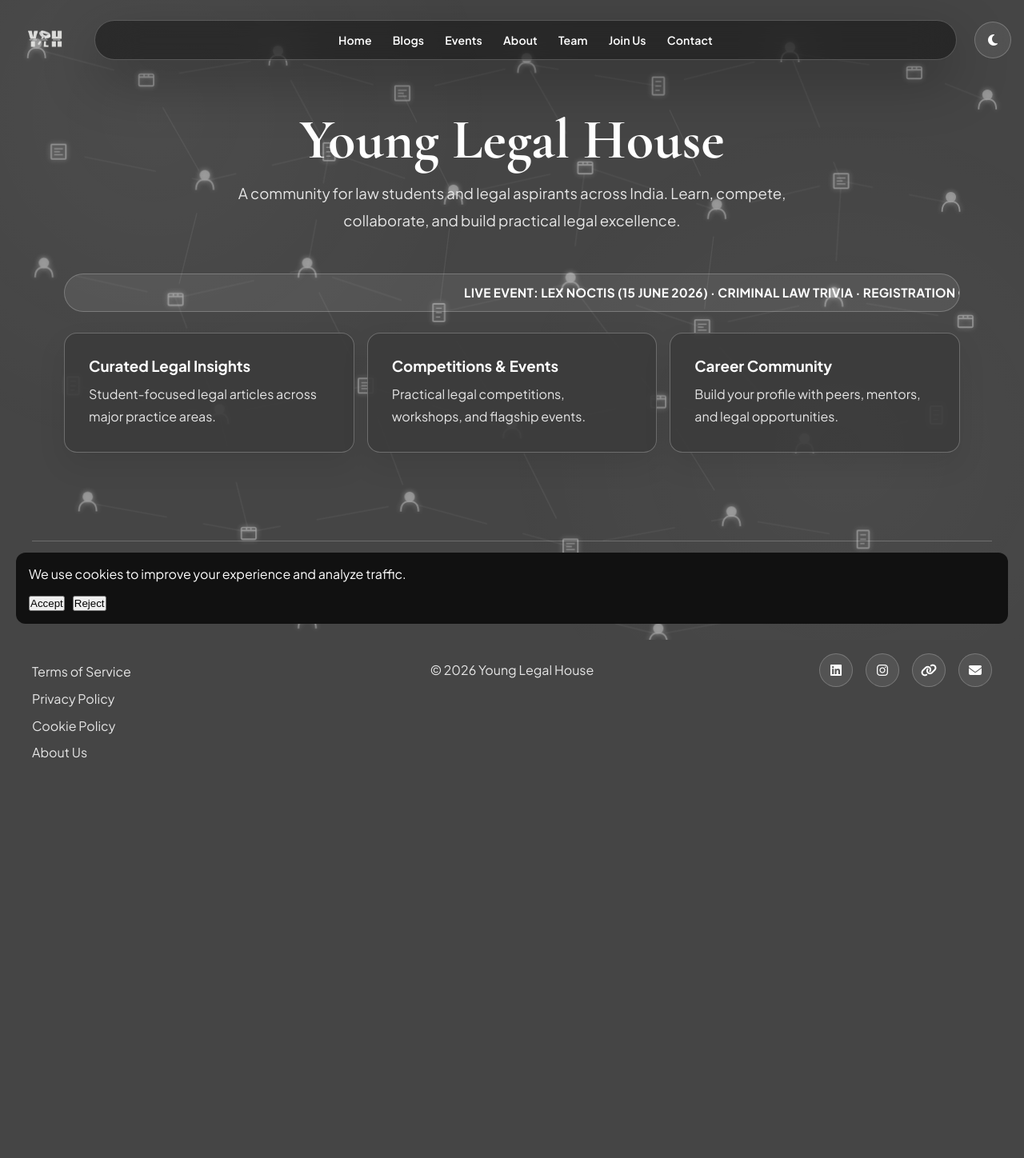
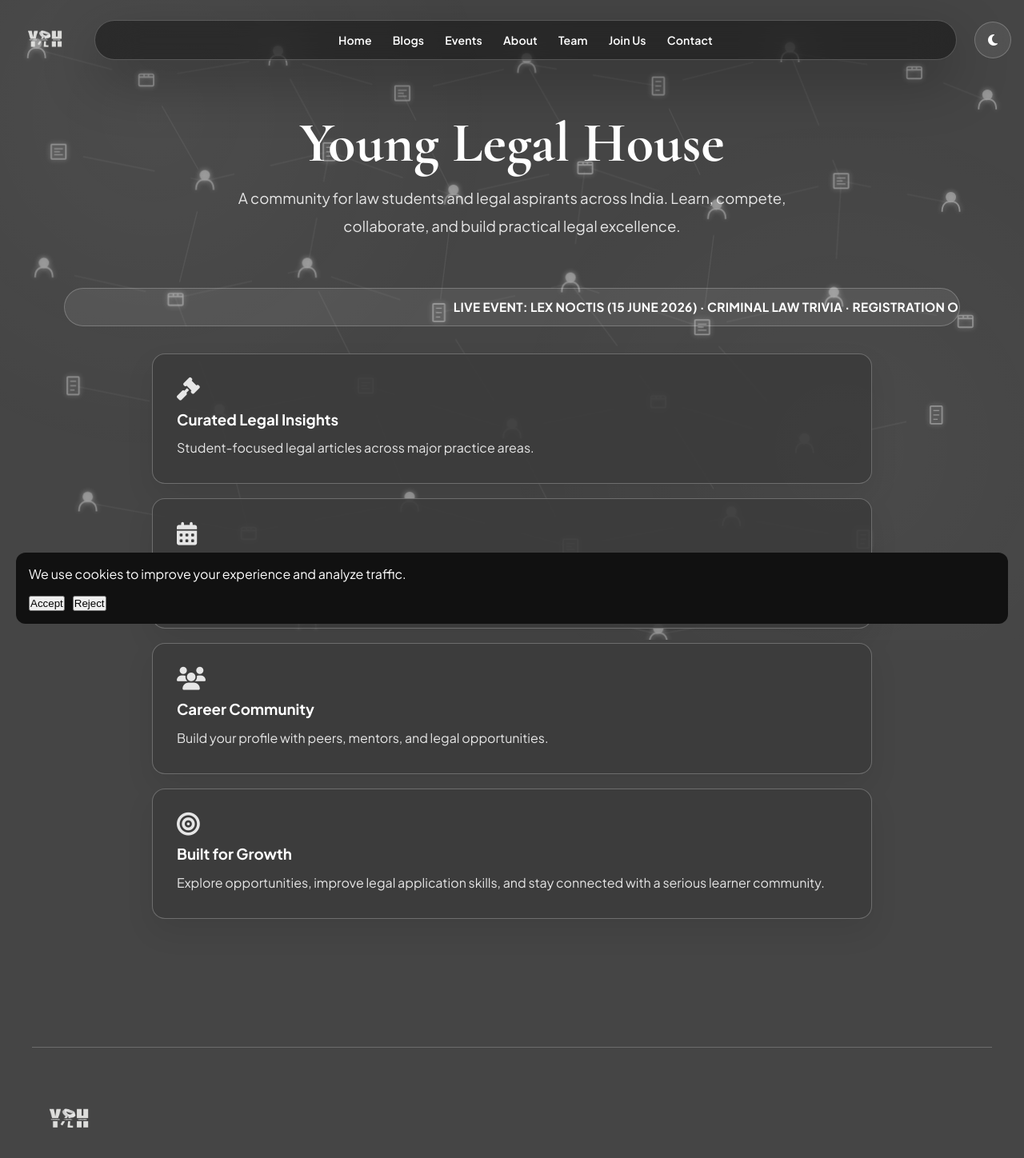
Before and after one commit to TejTalin/young-legal-house, a Next.js app: page / in a window 1280 px wide. Shown: the top 1448 px of the page at 80% size. Before the commit the page ends 998 px from the top, so only its background shows below. Built offline with nearby package versions, Linux system fonts and the light colour scheme.

Commit message:
Add files via upload

```diff
--- a/app/page.jsx
+++ b/app/page.jsx
@@ -10,19 +10,19 @@ export default function HomePage() {
     <>
       <NetworkBackground />
 
-      <main className="page-spacing container" style={{ paddingTop: '24px' }}>
+      <main className="page-spacing container" style={{ paddingTop: '28px', paddingBottom: '120px' }}>
         <section
           style={{
             textAlign: 'center',
             maxWidth: '880px',
-            margin: '0 auto 24px',
+            margin: '0 auto 34px',
             padding: '8px 6px',
           }}
         >
           <h1
             className="section-title"
             style={{
-              marginBottom: '14px',
+              marginBottom: '16px',
               lineHeight: 1.04,
               textWrap: 'balance',
             }}
@@ -33,7 +33,7 @@ export default function HomePage() {
             style={{
               color: 'var(--grey-text)',
               fontSize: 'clamp(1rem, 2.4vw, 1.16rem)',
-              lineHeight: 1.8,
+              lineHeight: 1.85,
               margin: '0 auto 18px',
               maxWidth: '760px',
               textWrap: 'pretty',
@@ -49,7 +49,7 @@ export default function HomePage() {
           style={{
             display: 'block',
             textDecoration: 'none',
-            marginBottom: '26px',
+            marginBottom: '34px',
           }}
           aria-label="Open Lex Noctis event page"
         >
@@ -84,12 +84,15 @@ export default function HomePage() {
 
         <section
           style={{
-            display: 'grid',
-            gridTemplateColumns: 'repeat(auto-fit, minmax(230px, 1fr))',
-            gap: '16px',
+            display: 'flex',
+            flexDirection: 'column',
+            gap: '18px',
+            maxWidth: '900px',
+            margin: '0 auto',
           }}
         >
           <div className="glass-card">
+            <i className="fas fa-gavel" style={{ fontSize: '1.8rem', marginBottom: '12px', color: 'var(--grey-text)' }}></i>
             <h3 style={{ marginBottom: '10px' }}>Curated Legal Insights</h3>
             <p style={{ color: 'var(--grey-text)', lineHeight: 1.75 }}>
               Student-focused legal articles across major practice areas.
@@ -97,6 +100,7 @@ export default function HomePage() {
           </div>
 
           <div className="glass-card">
+            <i className="fas fa-calendar-alt" style={{ fontSize: '1.8rem', marginBottom: '12px', color: 'var(--grey-text)' }}></i>
             <h3 style={{ marginBottom: '10px' }}>Competitions & Events</h3>
             <p style={{ color: 'var(--grey-text)', lineHeight: 1.75 }}>
               Practical legal competitions, workshops, and flagship events.
@@ -104,9 +108,18 @@ export default function HomePage() {
           </div>
 
           <div className="glass-card">
+            <i className="fas fa-users" style={{ fontSize: '1.8rem', marginBottom: '12px', color: 'var(--grey-text)' }}></i>
             <h3 style={{ marginBottom: '10px' }}>Career Community</h3>
             <p style={{ color: 'var(--grey-text)', lineHeight: 1.75 }}>
               Build your profile with peers, mentors, and legal opportunities.
+            </p>
+          </div>
+
+          <div className="glass-card">
+            <i className="fas fa-bullseye" style={{ fontSize: '1.8rem', marginBottom: '12px', color: 'var(--grey-text)' }}></i>
+            <h3 style={{ marginBottom: '10px' }}>Built for Growth</h3>
+            <p style={{ color: 'var(--grey-text)', lineHeight: 1.75 }}>
+              Explore opportunities, improve legal application skills, and stay connected with a serious learner community.
             </p>
           </div>
         </section>
```
